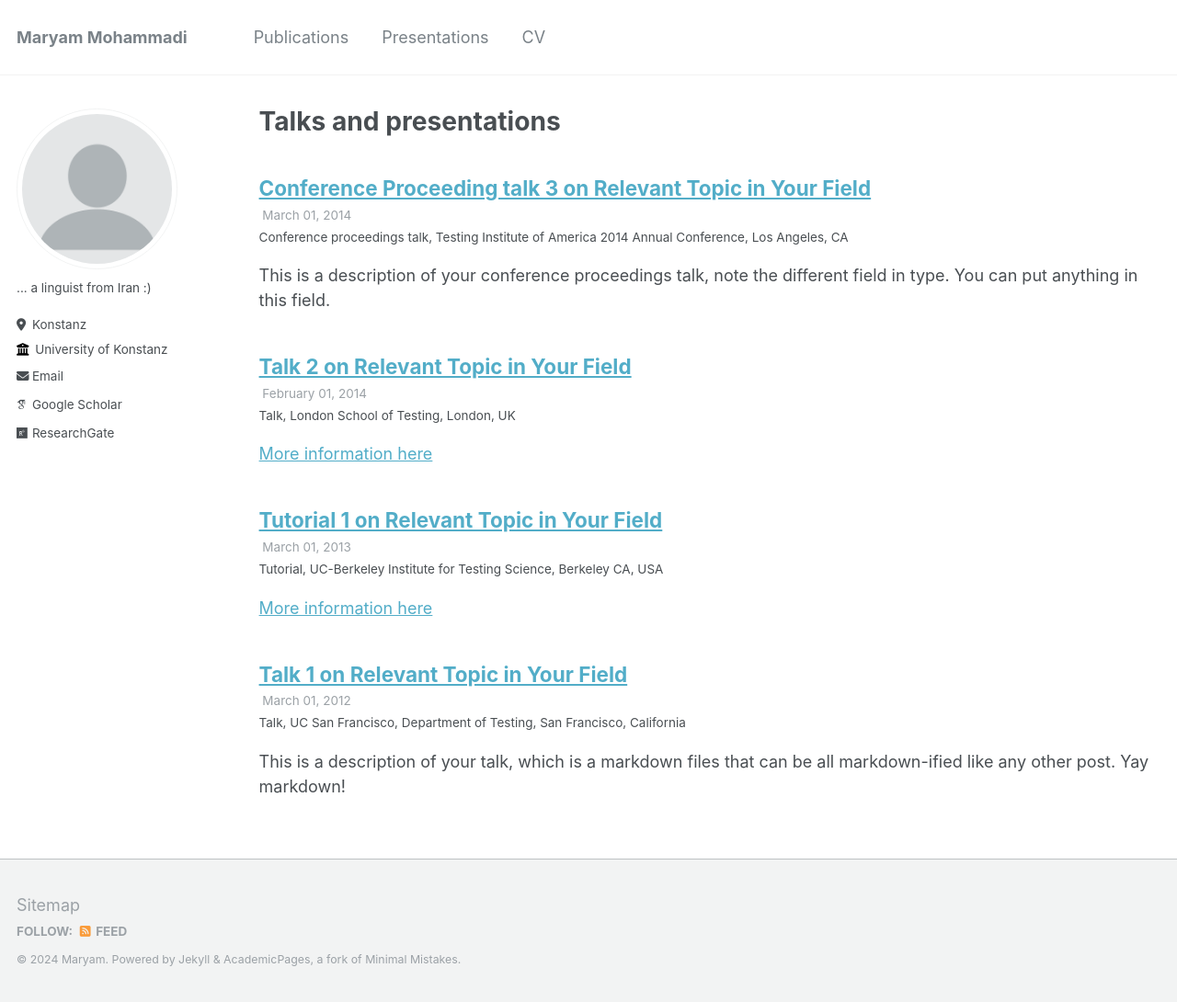
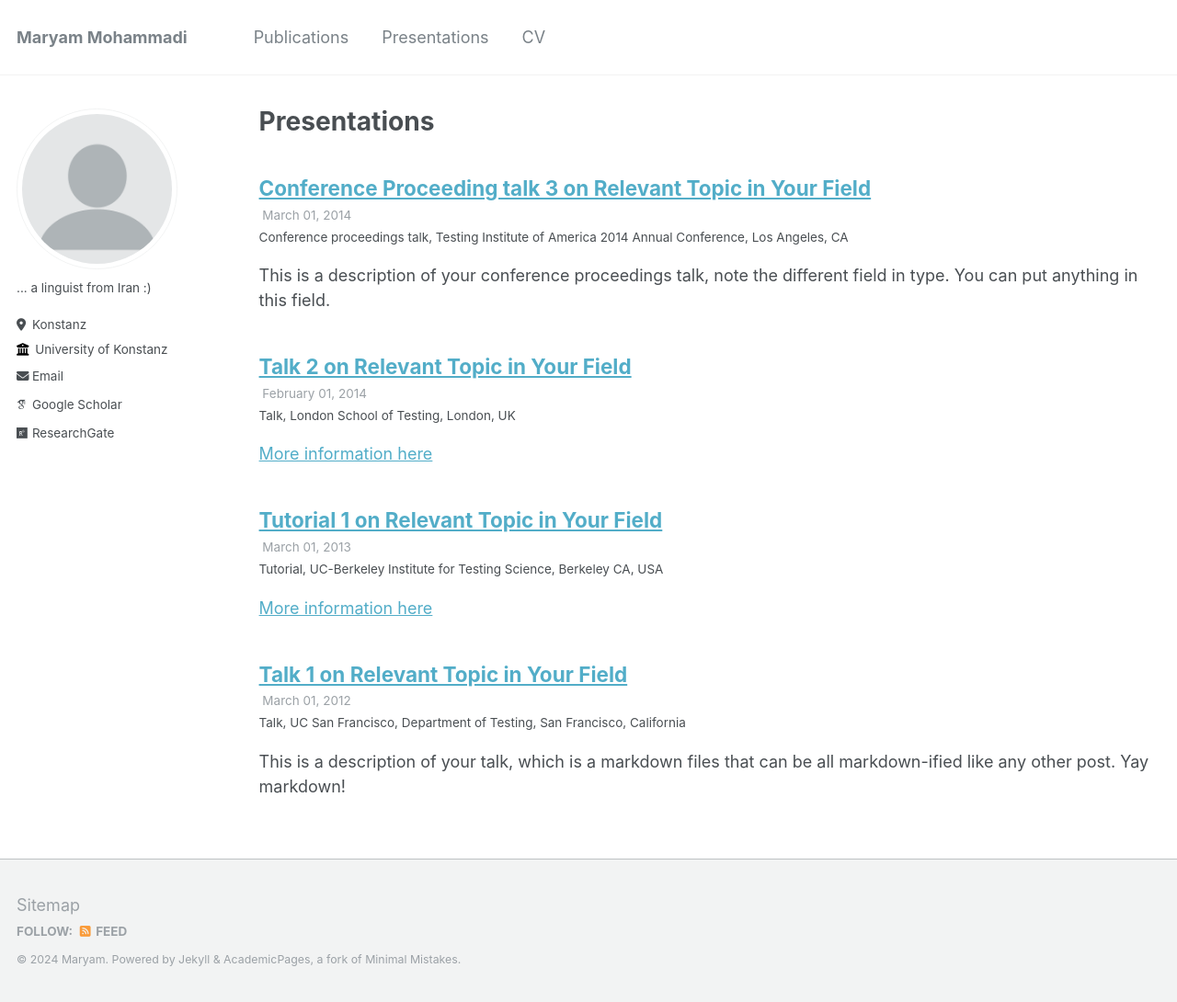
Before and after one commit to Mohammadi-Maryam/MM.github.io, a Jekyll site: the page built from _pages/talks.html, in a window 1280 px wide and 1090 px high. Shown: the whole window at 92% size. Built offline with Jekyll 4.4.1, drawn with Linux system fonts in a browser that asks for light colours; some web fonts are replaced.

Commit message:
Update talks.html

```diff
--- a/_pages/talks.html
+++ b/_pages/talks.html
@@ -1,13 +1,13 @@
 ---
 layout: archive
-title: "Talks and presentations"
+title: "Presentations"
 permalink: /talks/
 author_profile: true
 ---
 
 {% if site.talkmap_link == true %}
 
-<p style="text-decoration:underline;"><a href="/talkmap.html">See a map of all the places I've given a talk!</a></p>
+<p style="text-decoration:underline;"><a href="/talkmap.html">See a map of all the places I've given a presentation!</a></p>
 
 {% endif %}
 
```
